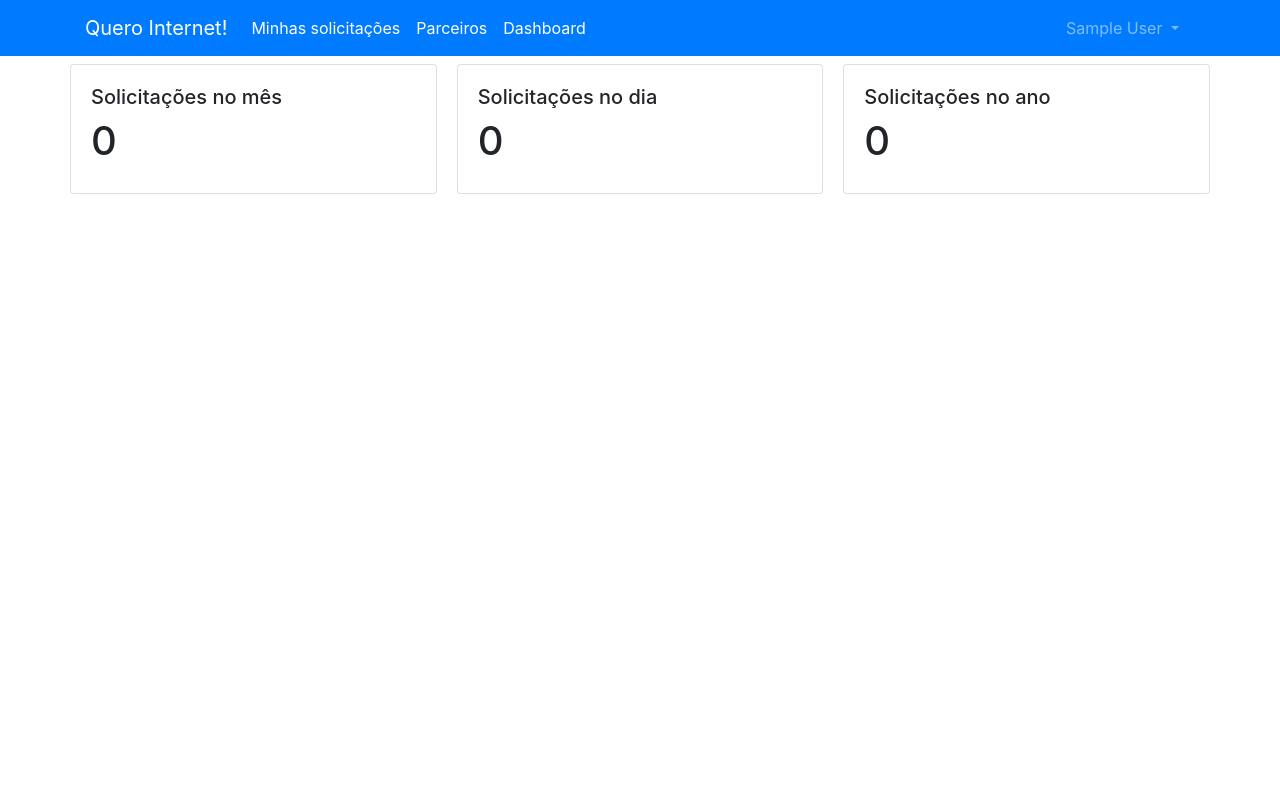
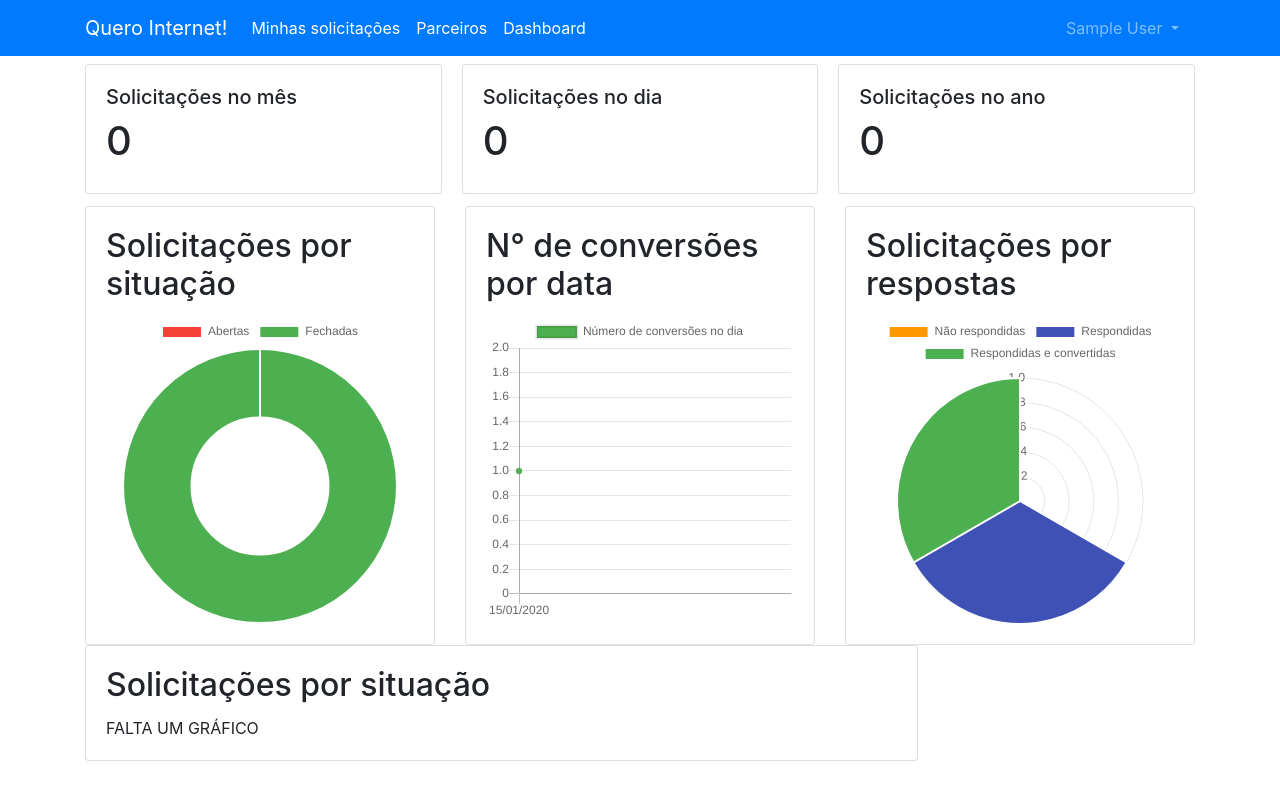
Before and after one commit to quero-internet/quero-internet-web, a Django app: page /dashboard/ in a window 1280 px wide. Run offline with Django 3.2, Linux system fonts and the light colour scheme; a user stored in the database is signed in; tables that the repository leaves empty hold one stand-in row (values such as "Sample post"); some libraries are stand-ins or nearby versions.

Commit message:
Dashboard pronta

```diff
--- a/QueroInternetWeb/dashboard/templates/dashboard/dashboard.html
+++ b/QueroInternetWeb/dashboard/templates/dashboard/dashboard.html
@@ -2,6 +2,7 @@
 {% block content %}
 <div class="container mt-2">
     <div class="row">
+        <div class="col">
             <div class="card-columns">
                 <div class="card">
                     <div class="card-body">
@@ -24,4 +25,113 @@
             </div>
         </div>
     </div>
+    <div class="row">
+        <div class="col-lg-4 col-sm-12">
+            <!-- <div class="d-flex justify-content-start"> -->
+            <div class="card">
+                <div class="card-body">
+                    <div class="card-title">
+                        <h2>Solicitações por situação</h2>
+                    </div>
+                    <canvas id="chart-quantitativo-por-situacao" width="100" height="100"></canvas>
+                </div>
+            </div>
+            <!-- </div> -->
+        </div>
+        <div class="col-lg-4 col-sm-12">
+            <!-- <div class="d-flex justify-content-end"> -->
+            <div class="card">
+                <div class="card-body">
+                    <div class="card-title">
+                        <h2>N° de conversões por data</h2>
+                    </div>
+                    <canvas id="quantitativo-conversoes-por-data" width="100" height="100"></canvas>
+                </div>
+            </div>
+            <!-- </div> -->
+        </div>
+        <div class="col-lg-4 col-sm-12">
+                <div class="d-flex justify-content-end">
+                    <div class="card h-75">
+                        <div class="card-body">
+                            <div class="card-title">
+                                <h2>Solicitações por respostas</h2>
+                            </div>
+                            <canvas id="chart-quantitativo-respondido" width="100" height="100"></canvas>
+                        </div>
+                    </div>
+                </div>
+            </div>
+    </div>
+    <div class="row">
+        <div class="col">
+            <div class="d-flex justify-content-start">
+                <div class="card w-75">
+                    <div class="card-body">
+                        <div class="card-title">
+                            <h2>Solicitações por situação</h2>
+                        </div>
+                        <!-- <canvas id="chart-quantitativo-por-situacao" width="100" height="100"></canvas> -->
+                        FALTA UM GRÁFICO
+                    </div>
+                </div>
+            </div>
+        </div>
+
+    </div>
+</div>
+<script src="https://cdn.jsdelivr.net/npm/chart.js@2.8.0/dist/Chart.min.js"></script>
+<script>
+    var ctxQuantitativoPorSituacao = document.getElementById('chart-quantitativo-por-situacao').getContext('2d');
+    var ctxQuantitativoRespondido = document.getElementById('chart-quantitativo-respondido').getContext('2d');
+    var ctxquantitativoConversoesPorData = document.getElementById('quantitativo-conversoes-por-data').getContext('2d');
+
+    var chartQuantitativoPorSituacao = new Chart(ctxQuantitativoPorSituacao, {
+        type: 'doughnut',
+        data: {
+            labels: ["Abertas", "Fechadas"],
+            datasets: [{
+                data: {{ quantitativo_por_situacao_data }},
+        backgroundColor: [
+            '#F44336',
+            '#4CAF50'
+        ]
+    }]
+        }
+    })
+
+    var chartQuantitativoRespondido = new Chart(ctxQuantitativoRespondido, {
+        type: 'polarArea',
+        data: {
+            labels: ["Não respondidas", "Respondidas", "Respondidas e convertidas"],
+            datasets: [{
+                data: {{ quantitativo_respondido_data }},
+        backgroundColor: [
+            '#FF9800',
+            '#3F51B5',
+            '#4CAF50'
+        ]
+    }]
+        }
+    })
+
+    var arrayQuantitativoConversoesPorData = JSON.parse(`{{quantitativo_conversoes_por_data}}`.replace(/&quot;/g, `"`))
+    var chartQuantitativoConversoesPorData = new Chart(ctxquantitativoConversoesPorData, {
+        type: 'line',
+        data: {
+            labels: arrayQuantitativoConversoesPorData.map(item => {
+                let arrayData = item.data_e_hora.split("-");
+
+                return `${arrayData[2]}/${arrayData[1]}/${arrayData[0]}`
+            }),
+            datasets: [{
+                label: "Número de conversões no dia",
+                data: arrayQuantitativoConversoesPorData.map(item => item.pk__count),
+                backgroundColor: [
+                    '#4CAF50'
+                ]
+            }]
+        }
+    })
+</script>
 {% endblock %}
--- a/QueroInternetWeb/dashboard/views.py
+++ b/QueroInternetWeb/dashboard/views.py
@@ -7,6 +7,9 @@ from django.views.generic.base import TemplateView
 from django.shortcuts import redirect
 from main.models import Parceiro, Solicitacao
 from datetime import date
+import json
+from django.db.models import Sum, Count
+from django.core import serializers
 
 # Create your views here.
 @method_decorator(staff_member_required, name='dispatch')
@@ -19,6 +22,9 @@ class Dashboard(TemplateView):
         context['solicitacoesMes'] = self.get_numero_solicitacoes_mes()
         context['solicitacoesHoje'] = self.get_numero_solicitacoes_hoje()
         context['solicitacoesAno'] = self.get_numero_solicitacoes_ano()
+        context['quantitativo_por_situacao_data'] = self.get_quantitativo_por_situacao_data()
+        context['quantitativo_respondido_data'] = self.get_quantitativo_respondido_data()
+        context['quantitativo_conversoes_por_data'] = self.get_quantitativo_conversoes_por_data()
         return context
 
     def get_numero_solicitacoes_mes(self):
@@ -32,3 +38,22 @@ class Dashboard(TemplateView):
     def get_numero_solicitacoes_ano(self):
         today = date.today()
         return Solicitacao.objects.filter(data_e_hora__year=today.year).count()
+
+    def get_quantitativo_por_situacao_data(self):
+        fechadas = Solicitacao.objects.filter(parceiro_escolhido__isnull = False).count()
+        abertas = Solicitacao.objects.filter(parceiro_escolhido__isnull = True).count()
+
+        return json.dumps([abertas, fechadas])
+
+    def get_quantitativo_respondido_data(self):
+        respondido = Solicitacao.objects.filter(respostas__isnull = False).count()
+        respondido_convertido = Solicitacao.objects.filter(respostas__isnull = False, parceiro_escolhido__pk=self.request.user.parceiro.pk).count()
+        nao_respondido = Solicitacao.objects.filter(respostas__isnull = True).count()
+
+        return json.dumps([nao_respondido, respondido, respondido_convertido])
+
+    def get_quantitativo_conversoes_por_data(self):
+        qs = Solicitacao.objects.filter(parceiro_escolhido__pk=self.request.user.parceiro.pk)
+        qs = qs.extra(select={'data_e_hora':'DATE(data_e_hora)'})
+        qs = qs.values('data_e_hora').annotate(Count('pk'))
+        return json.dumps(list(qs))
--- a/QueroInternetWeb/main/templates/main/index.html
+++ b/QueroInternetWeb/main/templates/main/index.html
@@ -27,7 +27,11 @@
                 </thead>
                 <tbody>
                     {% for solicitacao in solicitacoes %}
-                    <tr style="cursor:pointer;" onclick="redirecionarParaDetalhes({{solicitacao.pk}})">
+                        {% if solicitacao.parceiro_escolhido %}
+                            <tr class="table-success" style="cursor:pointer;" onclick="redirecionarParaDetalhes({{solicitacao.pk}})">
+                        {% else %}
+                            <tr style="cursor:pointer;" onclick="redirecionarParaDetalhes({{solicitacao.pk}})">
+                        {% endif %}
                         <td>{{solicitacao.pk}}</td>
                         {% if user.is_staff %}
                             <td>
```
Lines whose indentation alone changed are shown as unchanged.
